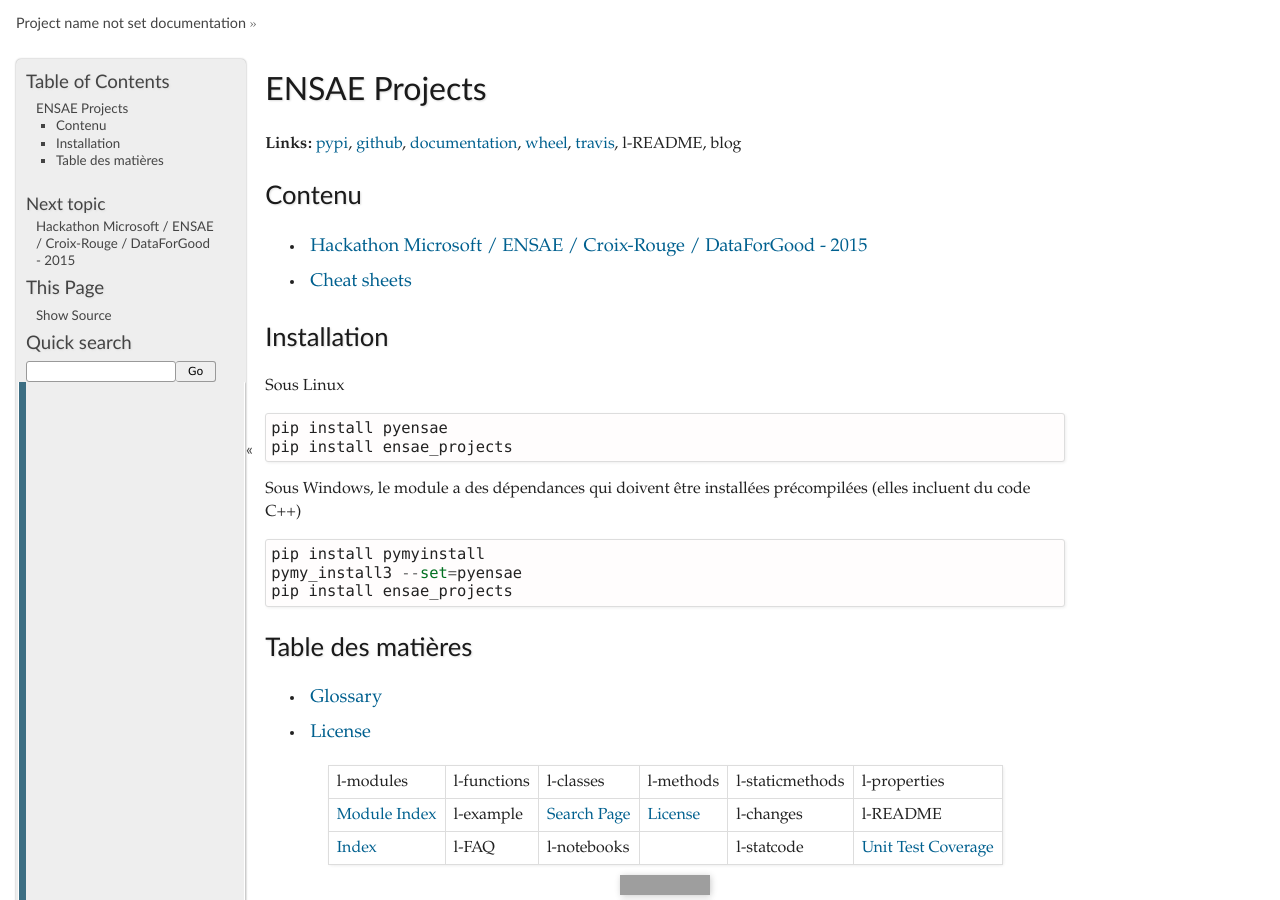
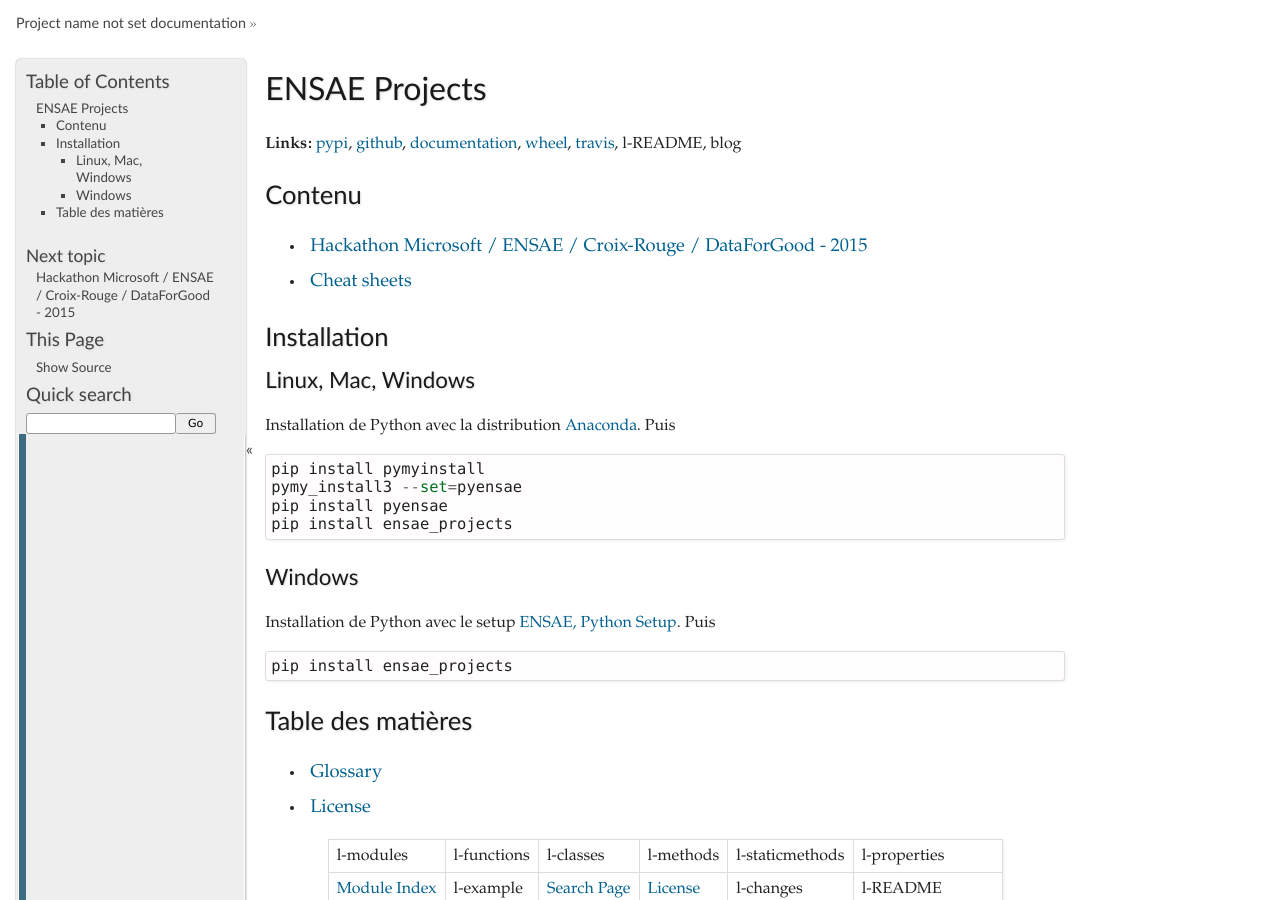
Before and after one commit to sdpython/ensae_projects, a Sphinx documentation site: the page built from _doc/sphinxdoc/source/index.rst, in a window 1280 px wide and 900 px high. Built offline with Sphinx 7.4.7, drawn with Linux system fonts in a browser that asks for light colours; pages that are not in the unit, such as notebooks, are missing from menus; grey boxes are pictures that could not be loaded.

Commit message:
update notebooks

```diff
--- a/_doc/sphinxdoc/source/index.rst
+++ b/_doc/sphinxdoc/source/index.rst
@@ -26,17 +26,25 @@
 Installation
 ------------
 
-Sous Linux ::
+Linux, Mac, Windows
+^^^^^^^^^^^^^^^^^^^
 
+Installation de Python avec la distribution `Anaconda <https://www.continuum.io/downloads>`_.
+Puis ::
+
+    pip install pymyinstall
+    pymy_install3 --set=pyensae
     pip install pyensae
     pip install ensae_projects
 
-Sous Windows, le module a des dépendances qui doivent être installées
-précompilées (elles incluent du code C++) ::
+Windows
+^^^^^^^
 
-    pip install pymyinstall
-    pymy_install3 --set=pyensae
+Installation de Python avec le setup `ENSAE, Python Setup <http://www.xavierdupre.fr/enseignement/>`_.
+Puis ::
+
     pip install ensae_projects
+
 
 
 
```
Also changed, not shown: 3 other files.
